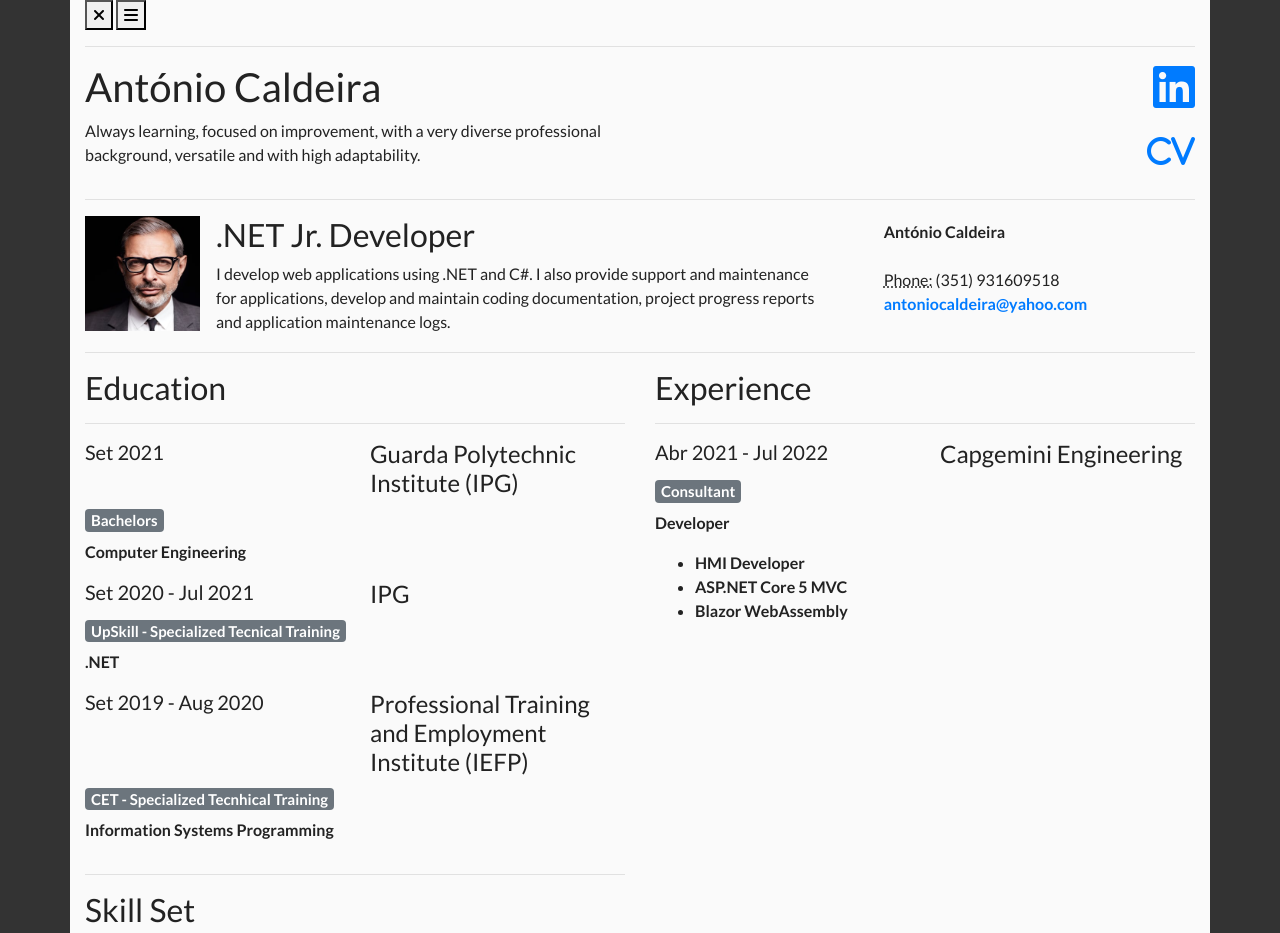
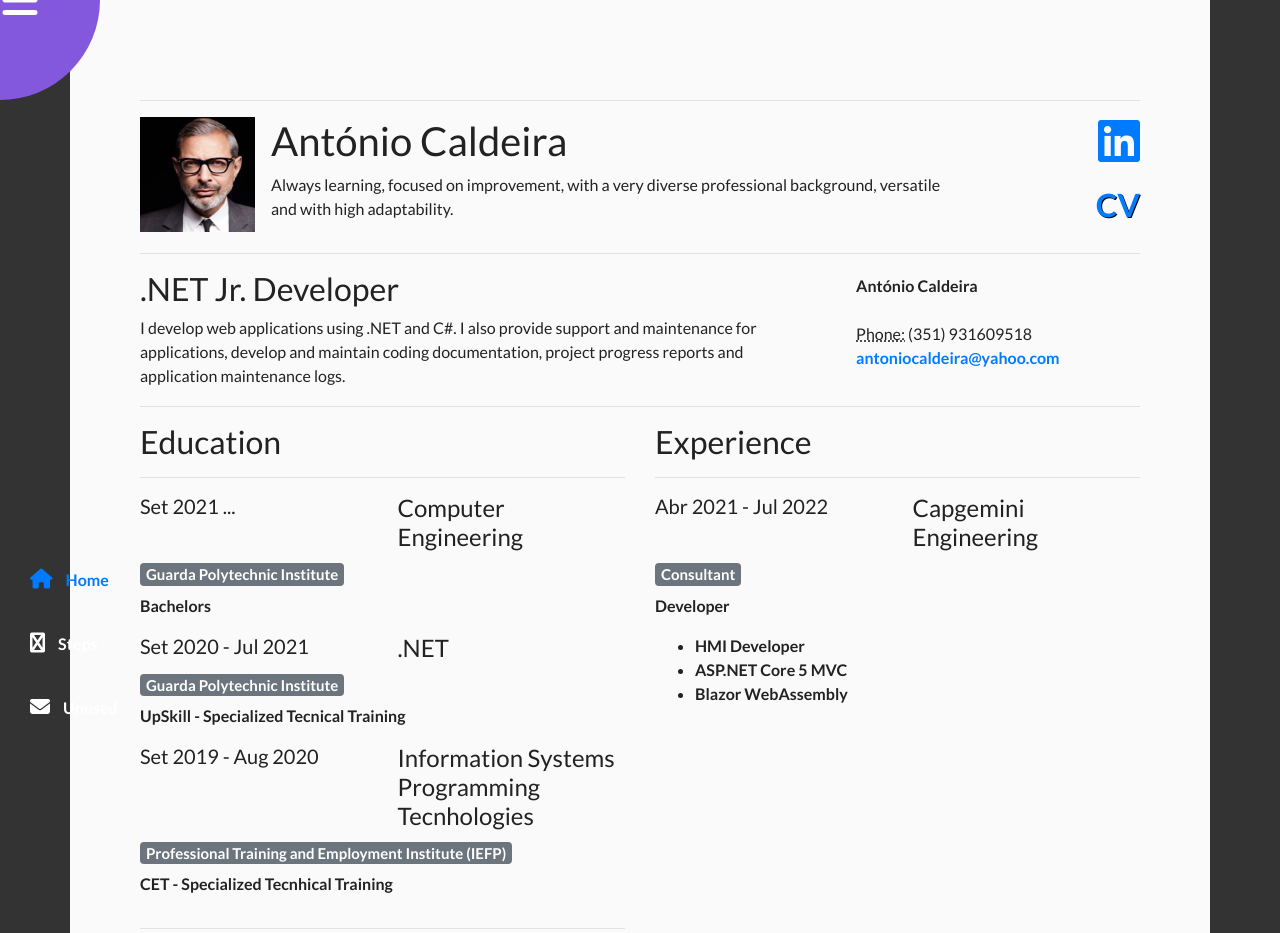
Before and after one commit to antoni0caldeira/RotationNavigation, a plain HTML site: page index.html in a window 1280 px wide. Shown: the top 933 px of the page. Drawn offline with nearby package versions, Linux system fonts and the light colour scheme.

Commit message:
add style and some business logic

```diff
--- a/index.html
+++ b/index.html
@@ -30,21 +30,25 @@
     <div class="content">
       <hr>
       <div class="row">
-        <div class="col-6">
-          <h1>António Caldeira</h1>
+        <div class="col-10">
+          <div class="media">
+            <img class="mr-3" src="images/foto.jpg" alt="Jeff Goldblum photo" width="115" height="115" title="I look like Jeff Goldblum...">
+            <div class="media-body">
+            <h1>António Caldeira</h1>
           <blockquote cite="https://www.linkedin.com/in/antoniocaldeira/">Always learning, focused on improvement, with
             a very diverse professional background, versatile and with high adaptability.</blockquote>
         </div>
-        <div class="col-6">
-          <p class="text-right"><a href="https://www.linkedin.com/in/antoniocaldeira/" target="_blank"> <i class="fa fa-linkedin-square fa-3x" aria-hidden="true"></i> </a></p>
-          <p class="text-right cvlogo"><a href="images/cv.pdf" download> <i class="fa-solid fa-file-user">CV</i></a></p>
+        </div>
+      </div>
+        <div class="col-2">
+          <p class="text-right"><a href="https://www.linkedin.com/in/antoniocaldeira/" target="_blank" title="Go to my LinkedIn"> <i class="fa fa-linkedin-square fa-3x" aria-hidden="true"></i> </a></p>
+          <p class="text-right cvlogo"><a href="images/cv.pdf" download title="Download my CV"> CV</a></p>
         </div>
       </div>
       <hr>
       <div class="row">
         <div class="col-md-8 col-sm-12">
           <div class="media">
-            <img class="mr-3" src="images/foto.jpg" alt="Jeff Goldblum photo" width="115" height="115">
             <div class="media-body">
               <h2 class="mt-0">.NET Jr. Developer</h2>
               I develop web applications using .NET and C#. I also provide support and maintenance for applications,
@@ -71,15 +75,15 @@
 
           <div class="row">
             <div class="col-6">
-              <h5 class="text-left"><span aria-hidden="true"></span>Set 2021 </h5>
+              <h5 class="text-left"><span aria-hidden="true"></span>Set 2021 ...</h5>
             </div>
             <div class="col-6">
-              <h4>Guarda Polytechnic Institute (IPG)</h4>
+              <h4>Computer Engineering</h4>
             </div>
 
           </div>
-          <h5><span class="badge badge-secondary">Bachelors</span></h5>
-          <p>Computer Engineering</p>
+          <h5><span class="badge badge-secondary">Guarda Polytechnic Institute</span></h5>
+          <p>Bachelors</p>
 
 
 
@@ -91,23 +95,23 @@
             </div>
 
             <div class="col-6">
-              <h4>IPG</h4>
+              <h4>.NET </h4>
             </div>
           </div>
-          <h5><span class="badge badge-secondary">UpSkill - Specialized Tecnical Training</span></h5>
-          <p>.NET </p>
+          <h5><span class="badge badge-secondary">Guarda Polytechnic Institute</span></h5>
+          <p>UpSkill - Specialized Tecnical Training</p>
 
           <div class="row">
             <div class="col-6">
               <h5 class="text-left"><span aria-hidden="true"></span>Set 2019 - Aug 2020 </h5>
             </div>
             <div class="col-6">
-              <h4>Professional Training and Employment Institute (IEFP)</h4>
+              <h4>Information Systems Programming Tecnhologies</h4>
             </div>
 
           </div>
-          <h5><span class="badge badge-secondary">CET - Specialized Tecnhical Training</span></h5>
-          <p>Information Systems Programming</p>
+          <h5><span class="badge badge-secondary">Professional Training and Employment Institute (IEFP)</span></h5>
+          <p>CET - Specialized Tecnhical Training</p>
 
 
         </div>
--- a/script.js
+++ b/script.js
@@ -0,0 +1,10 @@
+const open = document.getElementById('open');
+const close = document.getElementById('close');
+const container = document.querySelector('.container');
+
+open.addEventListener('click', () => {
+  container.classList.add('show-nav');
+})
+close.addEventListener('click', () => {
+  container.classList.remove('show-nav');
+})
--- a/style.css
+++ b/style.css
@@ -13,17 +13,96 @@ body {
 
 .container {
 background-color: #fafafa;
+transform-origin: top left;
+transition: transform 0.5s linear;
+width: 100vw;
+min-height: 100vh;
+padding: 50px;
 }
 
 .container.show-nav {
-  padding-top: 0;
-  padding-bottom: 0;
   transform: rotate(-20deg);
 }
+
+.circle-container {
+  position: fixed;
+  top: -100px;
+  left: -100px;
+}
+
+.circle {
+  width: 200px;
+  height: 200px;
+  border-radius: 50%;
+  background-color: #8458dc;
+  position: relative;
+  transition: transform 0.5s linear;
+}
+
+.circle button {
+  position: absolute;
+  top: 50%;
+  left: 50%;
+  transform: translate(-50%, -50%);
+  height: 100%;
+  border: none;
+  background-color: transparent;
+  cursor: pointer;
+  font-size: 40px;
+  color: #fff;
+}
+
+.circle button:focus {
+  outline: none;
+}
+
+.circle button#open {
+  left: 60%;
+}
+
+.circle button#close {
+  top: 60%;
+  transform: rotate(90deg);
+  transform-origin: top left;
+}
+
+nav {
+  position: fixed;
+  left: 0;
+  bottom: 40px;
+  z-index: 100;
+}
+
+nav ul {
+  list-style: none;
+  padding-left: 30px;
+}
+
+nav ul li {
+  text-transform: capitalize;
+  color: #fff;
+  margin: 40px 0;
+  /* transform: translateX(-100%); */
+  transition: transform 0.4s ease-in;
+}
+
+nav ul li i {
+font-size: 20px;
+margin-right: 10px;
+}
+
 
 p.cvlogo {
   font-size: 2em;
   font-weight: 700;
   margin-top: 0;
   margin-bottom: 0;
+  /* -webkit-text-stroke: 1px white; */
+  text-shadow: 1px 1px black;
 }
+
+.content {
+  max-width: 1000px;
+  margin: 50px auto;
+
+}
```
